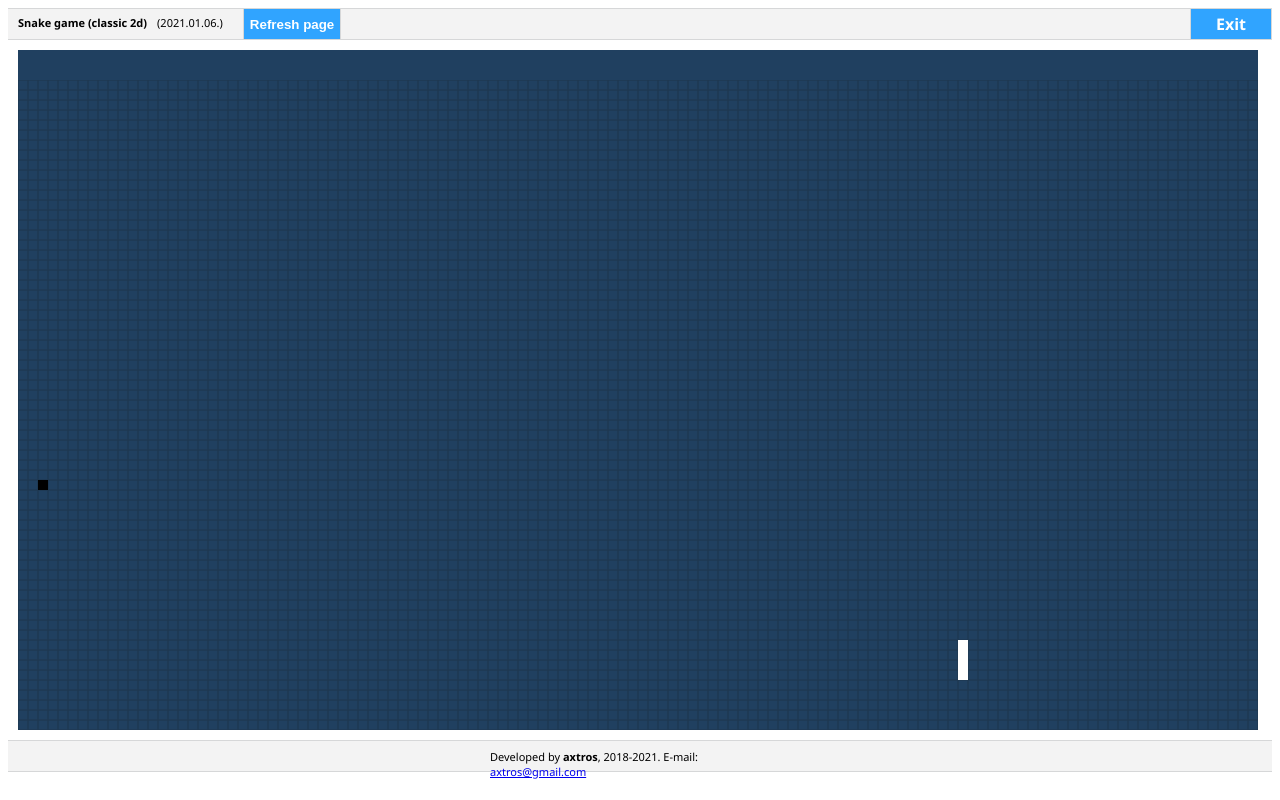
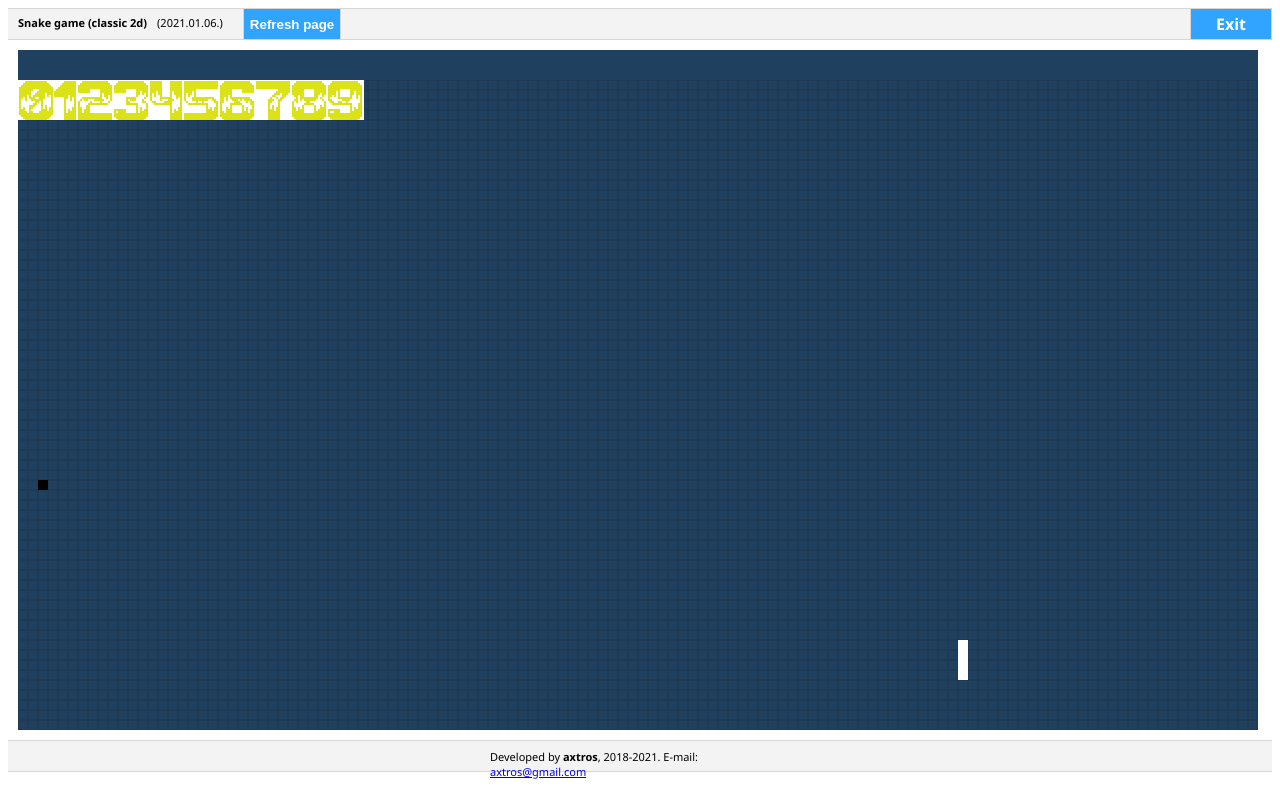
Before and after one commit to axxtros/js-client-demos, a plain HTML site: page pages/demos/snake_game.html in a window 1280 px wide. Drawn offline with Linux system fonts and the light colour scheme.

Commit message:
Snake game 2d. v.0.11 (drawImage example)

```diff
--- a/js/demos/snake_game.js
+++ b/js/demos/snake_game.js
@@ -70,6 +70,7 @@ var snakeGame = (function() {
     var isKeyDown = true;           //a render előtt ne lehessen dupla billentyűt használni, ez nélkül a snake-et vissza lehetne fordítani saját magába (a addEventListener független a gameLoop-tól)
     var gameSpeed = 40;
     var hitSoundEffect;
+    var numberImage;
 
     //game loop variables
     var now;
@@ -115,6 +116,7 @@ var snakeGame = (function() {
             initCanvasContexts();
             initDataBackgroundCanvas();
             initGameBackgroundCanvas();
+            initGameImages();
         } else {
             console.log('Canvas initialization error!');
         }
@@ -125,6 +127,15 @@ var snakeGame = (function() {
         gameSnakeContext = util.initCanvasContext(gameSnakeCanvasElement);
         dataBackgroundContext = util.initCanvasContext(dataBackgroundCanvasElement);
         dataDisplayContext = util.initCanvasContext(dataDisplayCanvasElement);
+    }
+
+    function initGameImages() {
+        numberImage = new Image;
+        numberImage.onload = function() {
+            gameBackgroundContext.drawImage(numberImage, 0, 0, 350, 40, 0, 0, 350, 40);
+        };
+        //numberImage.src = 'n.png';
+        numberImage.src = '../../img/numbers.png';
     }
 
     function initGameBackgroundCanvas() {
@@ -143,7 +154,6 @@ var snakeGame = (function() {
 
     function initDataBackgroundCanvas() {
         draw.drawCanvasBackground(dataBackgroundContext, dataBackgroundCanvasElement.width, dataBackgroundCanvasElement.height, constans.CANVAS_BACKGROUND_COLOR);
-
     }
 
     function initAudio() {
@@ -299,6 +309,7 @@ var snakeGame = (function() {
             draw.drawFillSquare(gameSnakeContext, target.pos.column * constans.TILESIZE, target.pos.row * constans.TILESIZE, constans.TILESIZE, constans.TARGET_TILE_GRID_COLOR);
             target.isRendered = false;
         }
+        //dataDisplayContext.drawImage(numberImage, 0, 0, 350, 40, 0, 0, 350, 40);
     }
 
     //gameloop tutorials:
--- a/pages/demos/snake_game.html
+++ b/pages/demos/snake_game.html
@@ -5,11 +5,6 @@
     <meta name="viewport" content="width=device-width, initial-scale=1" />
     <meta http-equiv="X-UA-Compatible" content="IE=10, IE=9, IE=8" />
     <title>Demos - Snake game</title>
-    <script src="../../js/libs/jquery-3.3.1.min.js"></script>
-    <script src="../../js/demos/js_util.js"></script>
-    <script src="../../js/demos/according.js"></script>
-    <script src="../../js/demos/coordmath.js"></script>
-    <script src="../../js/demos/snake_game.js"></script>
     <link rel="stylesheet" href="../../css/main.css" />
   </head>
   <body onload="snakeGame.init();">
@@ -49,4 +44,10 @@
       document.getElementById("current_year").innerHTML = new Date().getFullYear();
     </script>
 
+    <script src="../../js/libs/jquery-3.3.1.min.js"></script>
+    <script src="../../js/demos/js_util.js"></script>
+    <script src="../../js/demos/according.js"></script>
+    <script src="../../js/demos/coordmath.js"></script>
+    <script src="../../js/demos/snake_game.js"></script>
+
   </body>
```
Also changed, not shown: img/numbers.png (added), pages/demos/n.png (added).
